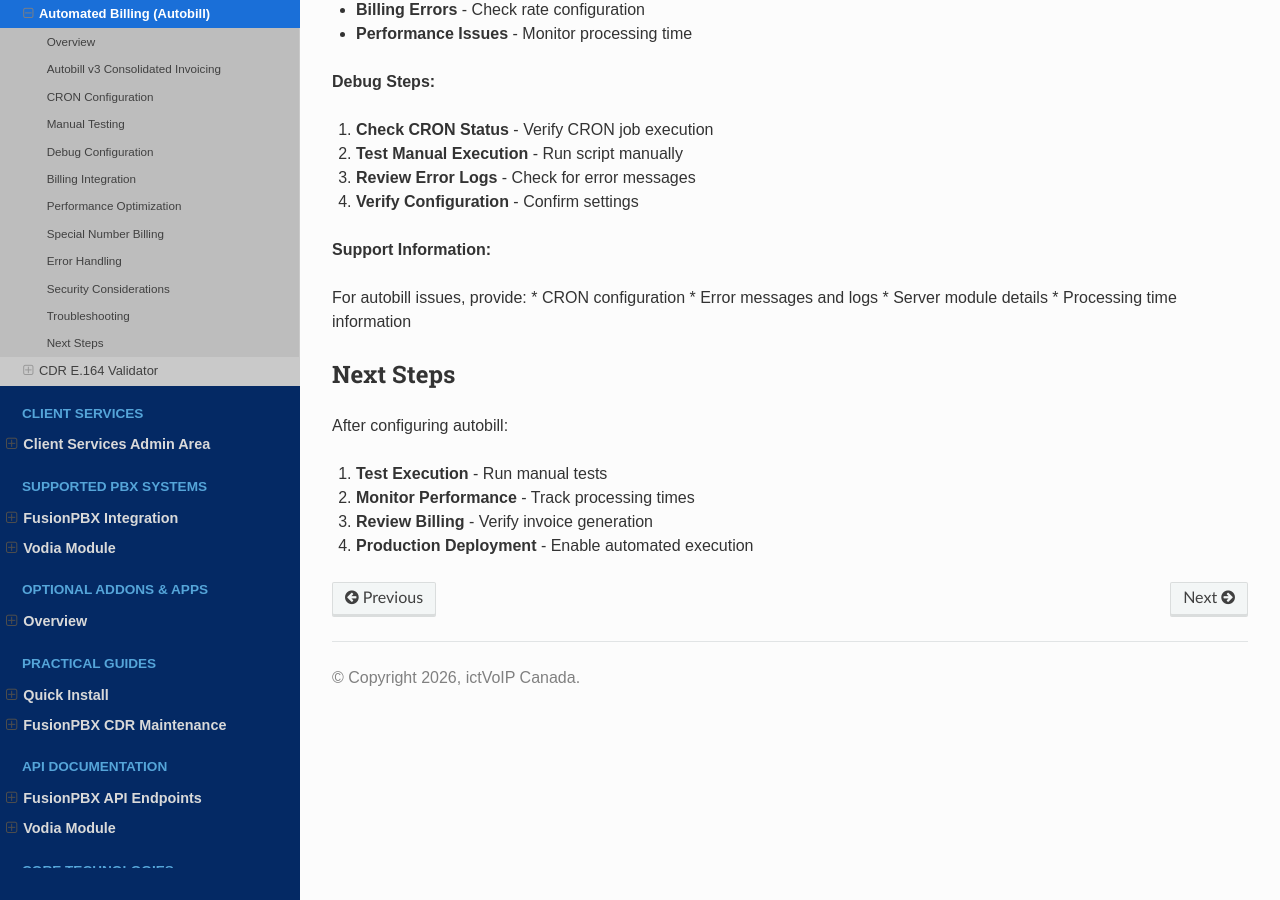
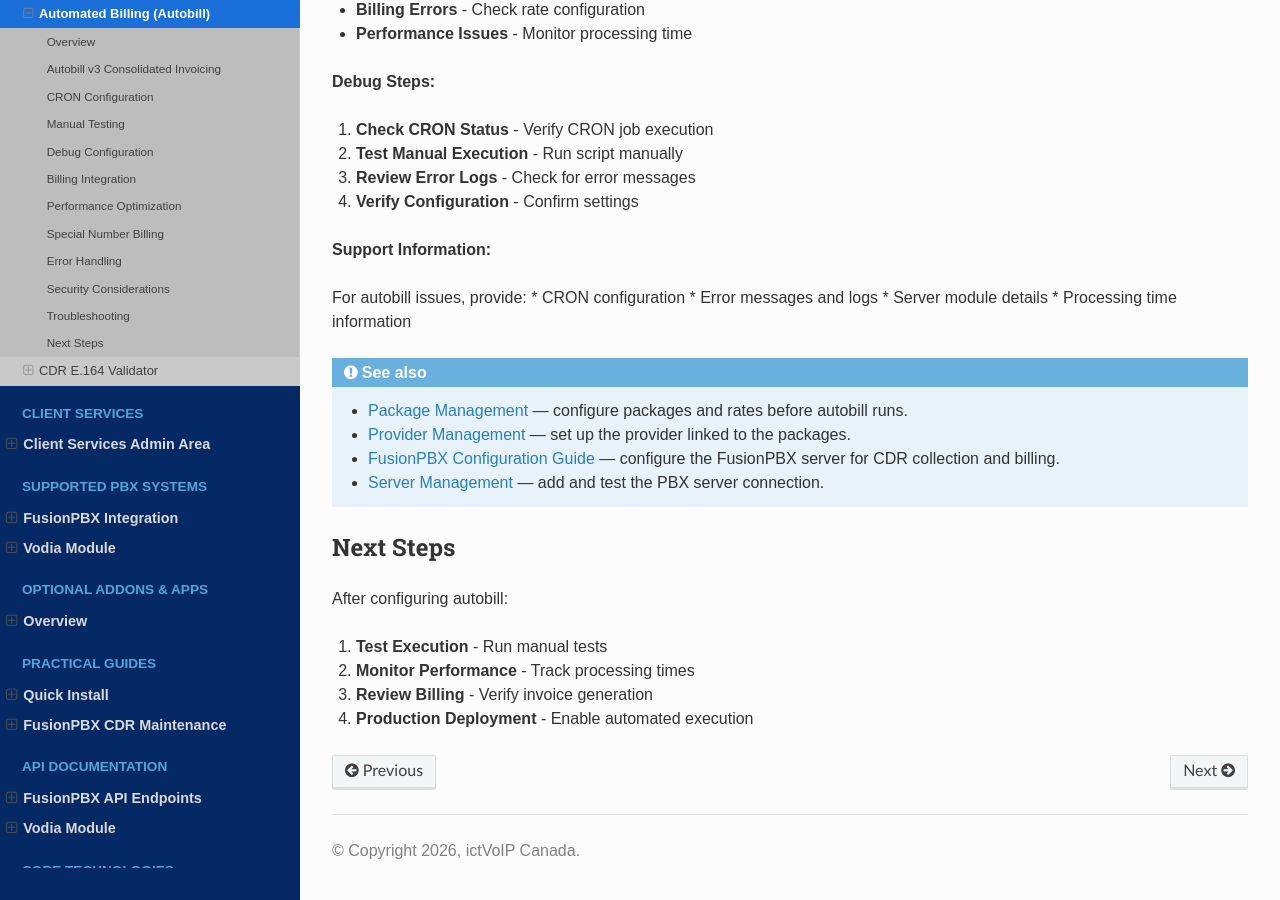
Before and after one commit to ictvoip/ictvoip-docs, a Sphinx documentation site: the page built from docs/source/admin/autobill.rst, in a window 1280 px wide and 900 px high, scrolled down 9954 px. Built offline with Sphinx 7.4.7 and the Read the Docs theme 3.1.0, drawn with Linux system fonts in a browser that asks for light colours; pages that are not in the unit, such as notebooks, are missing from menus.

Commit message:
cross-links added

```diff
--- a/docs/source/admin/autobill.rst
+++ b/docs/source/admin/autobill.rst
@@ -436,6 +436,16 @@ For autobill issues, provide:
 * Server module details
 * Processing time information
 
+.. seealso::
+
+   * :doc:`/admin/packages` — configure packages and rates before
+     autobill runs.
+   * :doc:`/admin/providers` — set up the provider linked to the
+     packages.
+   * :doc:`/modules/fusionpbx/configuration` — configure the FusionPBX
+     server for CDR collection and billing.
+   * :doc:`/admin/servers` — add and test the PBX server connection.
+
 Next Steps
 ----------
 
--- a/docs/source/admin/packages.rst
+++ b/docs/source/admin/packages.rst
@@ -10,6 +10,12 @@ Package Management
      provider.
    * The correct country code is known for the package's target DID
      range.
+
+.. seealso::
+
+   * :doc:`/admin/providers` — create and configure providers.
+   * :doc:`/admin/tariffs` — import or manage rate cards.
+   * :doc:`/admin/autobill` — configure billing for packages.
 
 **VoIP Service Package Configuration**
 
--- a/docs/source/admin/providers.rst
+++ b/docs/source/admin/providers.rst
@@ -10,6 +10,12 @@ Provider Management
      required.
    * You know the provider type (VoIP.ms, DIDWW, etc.) and the
      associated routing settings.
+
+.. seealso::
+
+   * :doc:`/admin/tariffs` — import provider rate cards.
+   * :doc:`/admin/packages` — link providers to billing packages.
+   * :doc:`/admin/servers` — add a PBX server for the provider.
 
 **VoIP Provider & PBX Configuration**
 
```
Also changed, not shown: docs/source/admin/client_services.rst (+7 -0 lines), docs/source/admin/servers.rst (+7 -0 lines).
